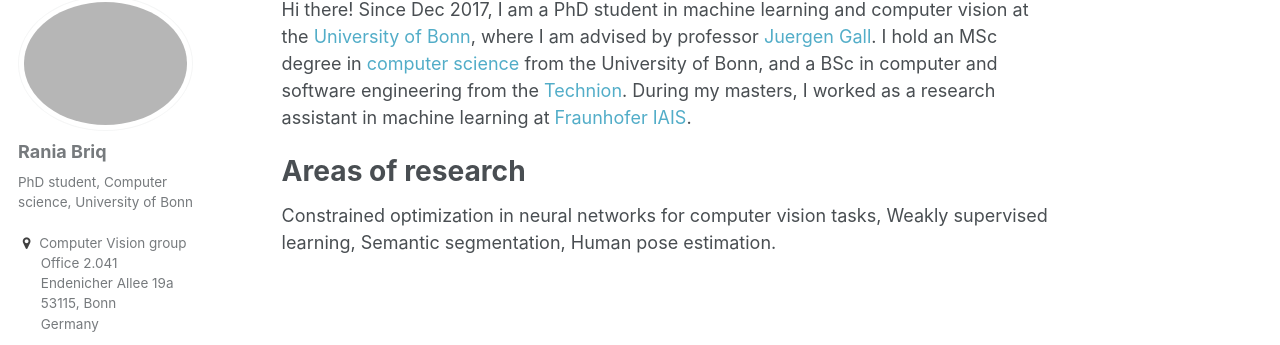
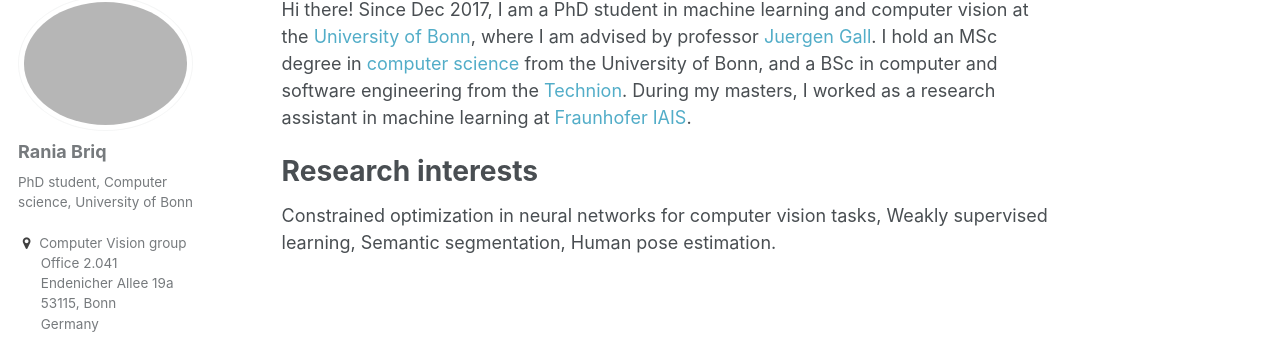
Before and after one commit to briqr/briqr.github.io, a Jekyll site: the page built from _pages/about.md, in a window 1280 px wide. Shown: the part 259-604 px from the top of the page. Built offline with Jekyll 4.4.1, drawn with Linux system fonts in a browser that asks for light colours.

Commit message:
Update about.md

```diff
--- a/_pages/about.md
+++ b/_pages/about.md
@@ -18,6 +18,6 @@ Hi there! Since Dec 2017, I am a PhD student in machine learning and computer vi
 During my masters, I worked as a research assistant in machine learning at [Fraunhofer IAIS](https://www.iais.fraunhofer.de/).
 
 
-Areas of research
+Research interests
 ======
 Constrained optimization in neural networks for computer vision tasks, Weakly supervised learning, Semantic segmentation, Human pose estimation.
```
